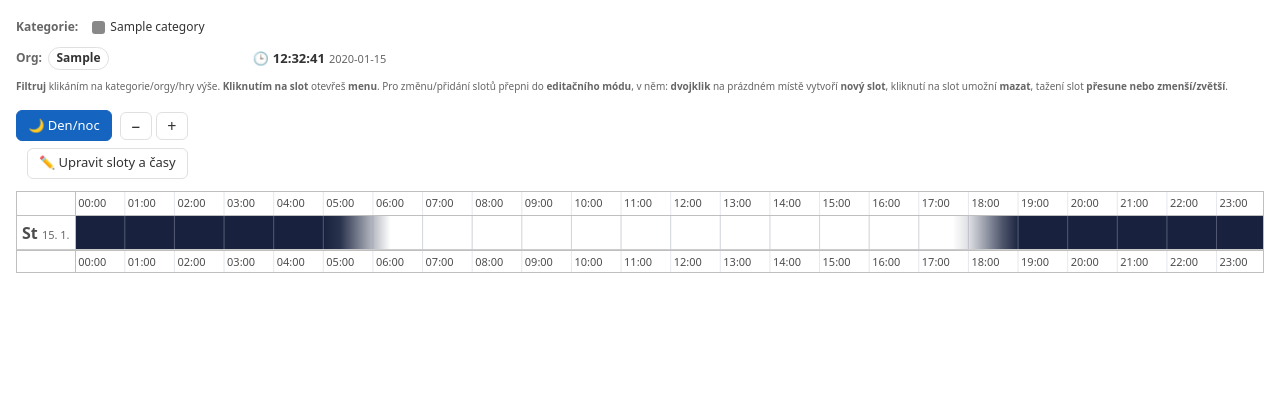
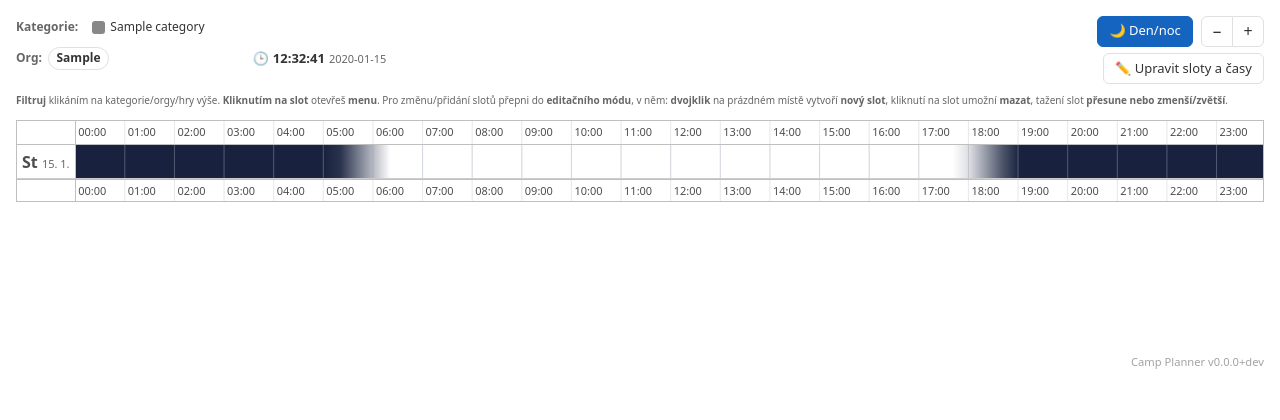
Before and after one commit to setnicka/camp-planner, a Flask app: a page that uses camp_planner/templates/camp_timeline.html in a window 1280 px wide. Shown: the part 50-470 px from the top of the page. Run offline with Flask 3, Linux system fonts and the light colour scheme; the visitor is signed in with stand-in values (Sample User, id 1); tables that the repository leaves empty hold one stand-in row (values such as "Sample post"); some libraries are stand-ins or nearby versions.

Commit message:
Frontend: timeline legend enhancements
Better stacking on narrow displays. Show time only if timezone differ.

```diff
--- a/camp_planner/static/css/timeline.css
+++ b/camp_planner/static/css/timeline.css
@@ -3,11 +3,12 @@
  * Linked only on the timeline page; the embed-shared component styles stay in content.css.
  * Category colours (.vis-item.cat-<key>) are injected at runtime by timeline.js. */
 
-/* left column (legend) vs right column (control bars), top-aligned so the legend sits
-   beside the 2-row buttons (the camp nav spans the full width above this row) */
-.cp-tl-top { display: flex; justify-content: space-between; align-items: flex-start; gap: 1rem; flex-wrap: wrap; }
-.cp-tl-left { display: flex; flex-direction: column; gap: 0.5rem; min-width: 0; }
-.cp-tl-bars { display: flex; flex-direction: column; align-items: flex-end; gap: 0.4rem; }
+/* left column (legend) vs right column (control bars), top-aligned; the help sits outside
+   as a full-width line under both. The legend grows and wraps its chips beside the bars
+   down to its 18rem basis; below that the bars wrap under it, both full width. */
+.cp-tl-top { display: flex; flex-wrap: wrap; align-items: flex-start; gap: 1rem; }
+.cp-tl-left { flex: 1 1 18rem; display: flex; flex-direction: column; gap: 0.5rem; min-width: 0; }
+.cp-tl-bars { flex: 1 0 auto; display: flex; flex-direction: column; align-items: flex-end; gap: 0.4rem; }
 
 /* Reserve height so the header doesn't jump when vis-timeline mounts. #cp-timeline is
    empty until the JS fills it, so :empty shows the loading hint only during the load. */
@@ -15,7 +16,7 @@
 #cp-timeline:empty { display: flex; align-items: center; justify-content: center; }
 #cp-timeline:empty::before { content: "Načítám timeline…"; color: var(--cp-muted); font-size: 14px; }
 .cp-tl-legend { display: flex; flex-wrap: wrap; align-items: center; gap: 6px; margin: 0; }
-.cp-tl-help { margin: 0; font-size: 12px; color: var(--cp-muted); line-height: 1.35; }
+.cp-tl-help { margin: 0.5rem 0 0; font-size: 12px; color: var(--cp-muted); line-height: 1.35; }
 
 /* vis renders the slot tooltip (item `title`) as a global div.vis-tooltip. vis injects
    its own CSS via JS at runtime (after this file), so !important is needed to win. */
@@ -30,16 +31,20 @@ div.vis-tooltip { font-size: 11px !important; line-height: 1.2 !important; }
 .cp-tl-legend-item.on { background: var(--cp-accent-subtle); border-color: var(--cp-accent); font-weight: 600; }
 .cp-tl-legend i { width: 13px; height: 13px; border-radius: 3px; display: inline-block; }
 
-/* controls bar (day/night toggle + zoom; second row = edit buttons) */
-.cp-tl-bar { display: flex; align-items: center; gap: 0.5rem; }
+/* controls bar (day/night toggle + zoom; second row = edit buttons); stretch keeps the
+   zoom pair — smaller font, no side padding — the same height as its text neighbours */
+.cp-tl-bar { display: flex; align-items: stretch; gap: 0.5rem; }
 .cp-tl-btn {
   font: inherit; font-size: 13px; padding: 0.3rem 0.7rem; cursor: pointer;
   border: 1px solid var(--cp-border); border-radius: 6px; background: var(--cp-surface); color: var(--cp-text);
 }
 .cp-tl-btn:hover { background: var(--cp-surface-2); }
 .cp-tl-btn.on { background: var(--cp-accent); border-color: var(--cp-accent); color: var(--cp-text-inverse); }
-.cp-tl-zoom { display: inline-flex; gap: 4px; }
-.cp-tl-zoom .cp-tl-btn { width: 2rem; padding: 0.3rem 0; text-align: center; font-size: 16px; line-height: 1; }
+/* joined − / + pair: one pill, the shared border collapsed by the -1px overlap */
+.cp-tl-zoom { display: inline-flex; }
+.cp-tl-zoom .cp-tl-btn { width: 2rem; padding: 0.3rem 0; text-align: center; font-size: 16px; line-height: 1; border-radius: 0; }
+.cp-tl-zoom .cp-tl-btn:first-child { border-radius: 6px 0 0 6px; }
+.cp-tl-zoom .cp-tl-btn:last-child { border-radius: 0 6px 6px 0; margin-left: -1px; }
 .cp-tl-filter-label { font-size: 12px; font-weight: 600; color: var(--cp-muted); }
 .cp-tl-select {
   font: inherit; font-size: 13px; padding: 0.25rem 0.4rem; max-width: 16rem;
--- a/camp_planner/static/js/timeline.js
+++ b/camp_planner/static/js/timeline.js
@@ -103,10 +103,10 @@
   legend.innerHTML = `<span class="cp-tl-filter-label">Kategorie:</span>` +
     payload.categories.map((c) => legendItem(c.key, c.color, c.label)).join("") +
     (payload.segments.some((s) => s.cat_key === "_none") ? legendItem("_none", "#9e9e9e", "Bez kategorie") : "");
-  // stack under the title (left column), above the editor help text if present; bars
-  // are the right column. Falls back to above the timeline if that container isn't present.
+  // into the left column (bars are the right one); falls back to above the timeline
+  // if that container isn't present.
   const left = document.querySelector(".cp-tl-left");
-  if (left) left.insertBefore(legend, left.querySelector(".cp-tl-help"));
+  if (left) left.append(legend);
   else container.parentNode.insertBefore(legend, container);
 
   // --- groups (day rows) -----------------------------------------------------
@@ -434,28 +434,27 @@
     row.className = "cp-tl-frow";
     const fLabel = (text) => Object.assign(document.createElement("span"), { className: "cp-tl-filter-label", textContent: text });
 
-    // The current time in the camp timezone (appended after the Org/Hra filters below). When that
-    // differs from the viewer's own timezone, the tz name follows in small grey so the wall clock
-    // isn't ambiguous. Ticks every second; formatted directly in the camp tz via Intl (no offset math).
-    const clock = document.createElement("span");
-    clock.className = "cp-tl-clock";
-    clock.title = "Aktuální čas v časovém pásmu tábora";
-    const clockTime = Object.assign(document.createElement("b"), { className: "cp-tl-clock-time" });
-    clock.append("🕒 ", clockTime);
+    // The current time in the camp timezone (appended after the Org/Hra filters below),
+    // with the tz name in small grey — only when that differs from the viewer's own
+    // timezone, i.e. when the wall clock is ambiguous. Intl does the tz math.
+    let clock = null;
     let browserTz = "";
     try { browserTz = Intl.DateTimeFormat().resolvedOptions().timeZone; } catch (_e) { /* leave "" */ }
     if (camp.timezone && camp.timezone !== browserTz) {
-      clock.append(Object.assign(document.createElement("span"),
+      clock = document.createElement("span");
+      clock.className = "cp-tl-clock";
+      clock.title = "Aktuální čas v časovém pásmu tábora";
+      const clockTime = Object.assign(document.createElement("b"), { className: "cp-tl-clock-time" });
+      clock.append("🕒 ", clockTime, Object.assign(document.createElement("span"),
         { className: "cp-tl-clock-tz", textContent: camp.timezone }));
+      const opts = { hour: "2-digit", minute: "2-digit", second: "2-digit", hour12: false };
+      let fmt;
+      try { fmt = new Intl.DateTimeFormat("cs-CZ", { timeZone: camp.timezone, ...opts }); }
+      catch (_e) { fmt = new Intl.DateTimeFormat("cs-CZ", opts); }   // unknown tz → viewer's
+      const tickClock = () => { clockTime.textContent = fmt.format(new Date()); };
+      tickClock();
+      setInterval(tickClock, 1000);
     }
-    const fmtCampClock = () => {
-      const opts = { hour: "2-digit", minute: "2-digit", second: "2-digit", hour12: false };
-      try { return new Intl.DateTimeFormat("cs-CZ", { timeZone: camp.timezone, ...opts }).format(new Date()); }
-      catch (_e) { return new Intl.DateTimeFormat("cs-CZ", opts).format(new Date()); }
-    };
-    const tickClock = () => { clockTime.textContent = fmtCampClock(); };
-    tickClock();
-    setInterval(tickClock, 1000);
 
     // org chips (each org listed once); click cycles garant → účast → off
     const orgChips = [];
@@ -484,7 +483,7 @@
       activities.forEach(([id, title]) => actSel.add(new Option(title, `activity:${id}`)));
       row.append(fLabel("Hra:"), actSel);
     }
-    row.append(clock);   // camp-timezone clock, after the Org/Hra filters
+    if (clock) row.append(clock);   // camp-timezone clock, after the Org/Hra filters
     if (row.children.length) {   // skip an empty row (no orgs and no slotted activities)
       if (legend) legend.after(row);
       else (left || container.parentNode).insertBefore(row, container);
--- a/camp_planner/templates/camp_timeline.html
+++ b/camp_planner/templates/camp_timeline.html
@@ -16,17 +16,9 @@
 {% endblock %}
 
 {% block cp_content %}
-  {# left column = legend; right = control bars. all top-aligned #}
+  {# left column = legend (injected by timeline.js); right = control bars. all top-aligned #}
   <div class="cp-tl-top">
-    <div class="cp-tl-left">
-      {# legend injected here by timeline.js, before the help below #}
-      <p class="cp-tl-help"><small><b>Filtruj</b> klikáním na kategorie/orgy/hry výše. <b>Kliknutím na slot</b> otevřeš <b>menu</b>.
-        {%- if can_edit(camp) %}
-        Pro změnu/přidání slotů přepni do <b>editačního módu</b>, v něm: <b>dvojklik</b> na prázdném místě
-        vytvoří <b>nový slot</b>, kliknutí na slot umožní <b>mazat</b>, tažení slot <b>přesune nebo
-        zmenší/zvětší</b>.
-        {%- endif %}</small></p>
-    </div>
+    <div class="cp-tl-left"></div>
     <div class="cp-tl-bars">
       <div class="cp-tl-bar">
         <button type="button" id="cp-dn-toggle" class="cp-tl-btn" title="Pozadí den/noc">🌙 Den/noc</button>
@@ -46,6 +38,14 @@
       {% endif %}
     </div>
   </div>
+
+  {# full-width, below the legend and the control bars #}
+  <p class="cp-tl-help"><small><b>Filtruj</b> klikáním na kategorie/orgy/hry výše. <b>Kliknutím na slot</b> otevřeš <b>menu</b>.
+    {%- if can_edit(camp) %}
+    Pro změnu/přidání slotů přepni do <b>editačního módu</b>, v něm: <b>dvojklik</b> na prázdném místě
+    vytvoří <b>nový slot</b>, kliknutí na slot umožní <b>mazat</b>, tažení slot <b>přesune nebo
+    zmenší/zvětší</b>.
+    {%- endif %}</small></p>
 
   {# the activity-detail URL template rides on the mount for viewers and editors alike #}
   <div id="cp-timeline"
```
Also changed, not shown: CHANGELOG.md.
